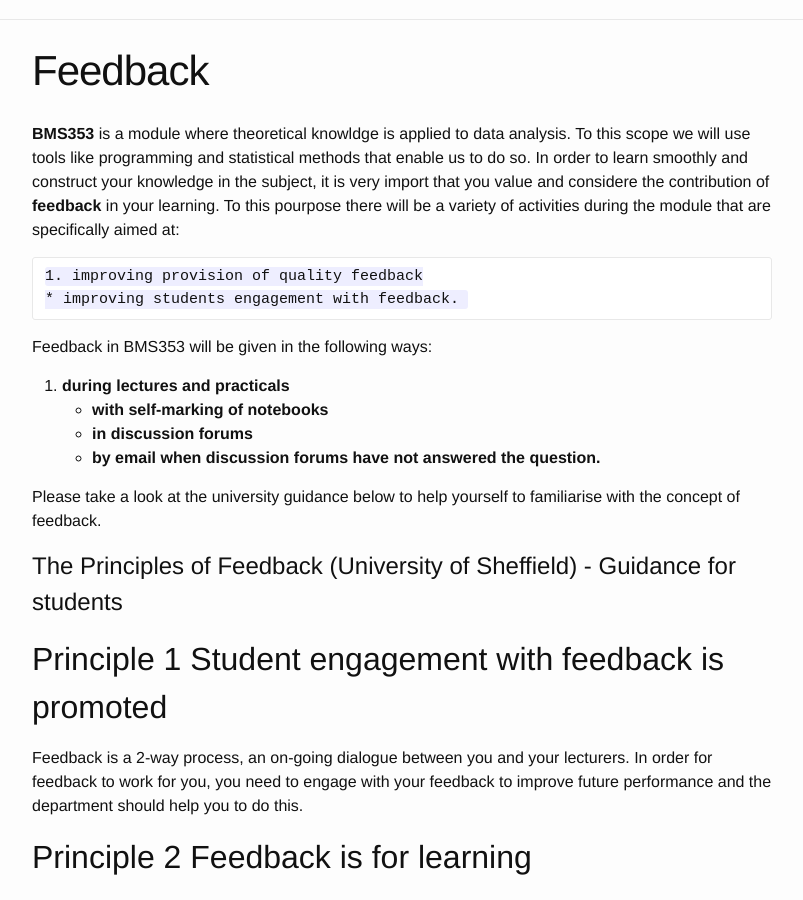
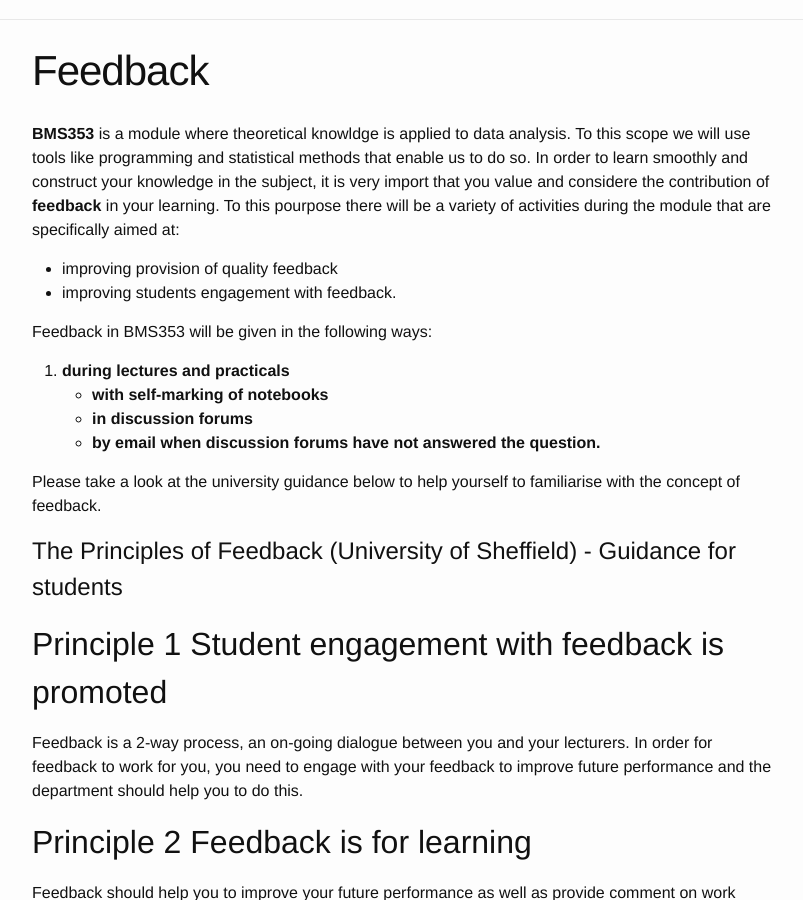
Before and after one commit to sods/bioinformatics, a Jekyll site: the page built from feedback.md, in a window 1280 px wide and 900 px high, scrolled down 388 px. Shown: the whole window, without its empty margins (238-1041 px from the left). Built offline with Jekyll 4.4.1, drawn with Linux system fonts in a browser that asks for light colours; comment, search, counter and statistics services are not loaded.

Commit message:
fix error

```diff
--- a/feedback.md
+++ b/feedback.md
@@ -4,8 +4,8 @@ title: Feedback
 ---
 **BMS353** is a module where theoretical knowldge is applied to data analysis. To this scope we will use tools like programming and statistical methods that enable us to do so. In order to learn smoothly and construct your knowledge in the subject, it is very import that you value and considere the contribution of **feedback** in your learning. To this pourpose there will be a variety of activities during the module that are specifically aimed at:
 
-    1. improving provision of quality feedback
-    * improving students engagement with feedback.
+* improving provision of quality feedback
+* improving students engagement with feedback.
 
 Feedback in BMS353 will be given in the following ways:
 
```
